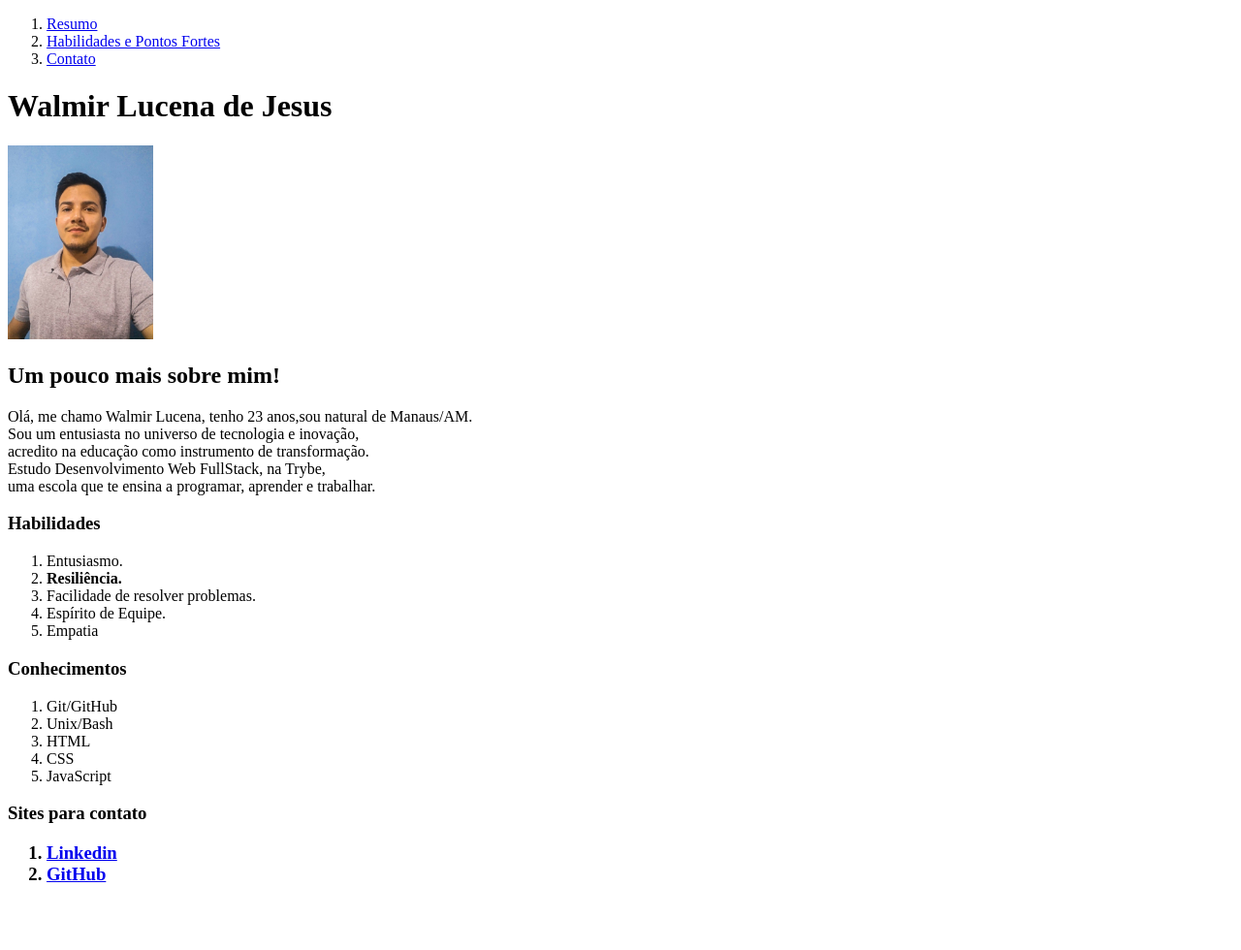
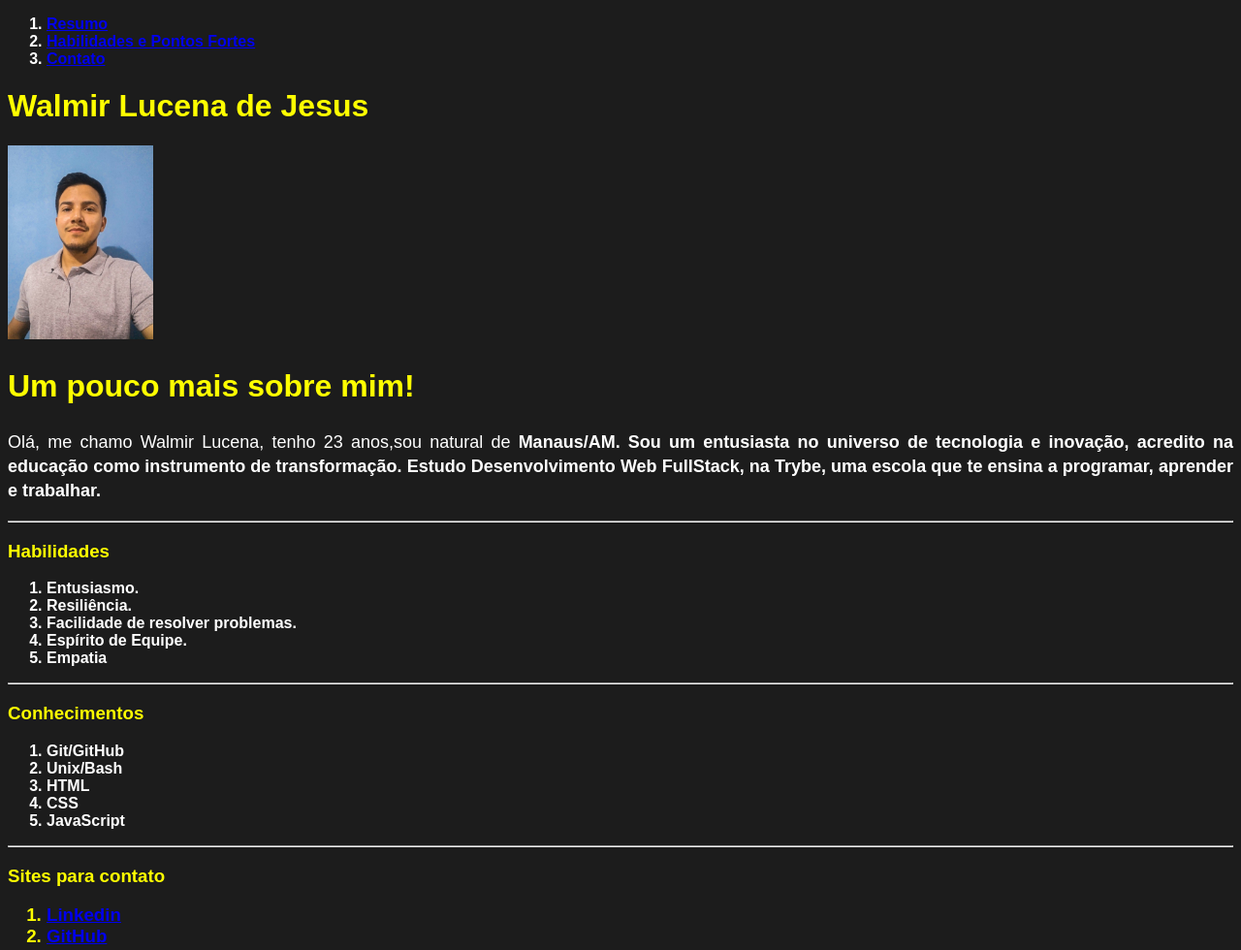
Before and after one commit to WalmirLucena/WalmirLucena.github.io, a plain HTML site: page index.html in a window 1280 px wide. Shown: the whole page at 97% size. Before the commit the page ends 932 px from the top, so only its background shows below. Drawn offline with Linux system fonts and the light colour scheme.

Commit message:
Adiciona Atualizacoes de Css no site

```diff
--- a/index.html
+++ b/index.html
@@ -3,9 +3,11 @@
     <head>
         <meta charset="UTF-8">
         <title>Portfólio Walmir</title>
+        <link rel="stylesheet" type="text/css" href="style.css">
+
     </head>
     <body>
-        <ol>
+        <ol class="list_style">
             <li> <a href="#resumo">Resumo</a></li>
             <li> <a href="#habili">Habilidades e Pontos Fortes</a></li>
             <li> <a href="#sites">Contato</a></li>
@@ -15,31 +17,34 @@
         <h2>Um pouco mais sobre mim!</h2>
         <p id="resumo"> Olá, me chamo Walmir Lucena,
             tenho 23 anos,sou natural
-             de Manaus/AM.<br> Sou um
+             de <strong>Manaus/AM<strong>. Sou um
              entusiasta no universo de
-             tecnologia e inovação,<br>
+             tecnologia e inovação,
             acredito na educação como
-            instrumento de transformação.<br>
+            instrumento de transformação.
                 Estudo Desenvolvimento Web
-                 FullStack, na Trybe</strong>, <br>
+                 FullStack, na Trybe</strong>,
                 uma escola que te ensina a programar,
              aprender e trabalhar. </p>
+             <hr>
         <h3 id="habili">Habilidades</h3>
-        <ol>
+        <ol class="list_style">
         <li>Entusiasmo.</li>
         <li><strong>Resiliência.</strong></li>
         <li>Facilidade de resolver problemas.</li>
         <li>Espírito de Equipe.</li>
         <li>Empatia</li>
         </ol>
+        <hr>
         <h3>Conhecimentos</h3>
-        <ol>
+        <ol class="list_style">
         <li>Git/GitHub</li>
         <li>Unix/Bash</li>
         <li>HTML</li>
         <li>CSS</li>
         <li>JavaScript</li>
         </ol>
+        <hr>
         <h3 id="sites">Sites para contato<h3>
         <ol>
         <li> <a href="www.linkedin.com/in/walmirlucena" target="_blank">Linkedin</a> </li>
--- /dev/null
+++ b/style.css
@@ -0,0 +1,33 @@
+h1{
+    color: yellow;
+}
+h2{
+    color: yellow;
+    font-size: 2em;
+}
+h3{
+    color: yellow;
+}
+.list_style {
+    font-style: inherit;
+    text-align: justify;
+    font-weight:bold;
+    line-height: 18px;
+    color: white;
+
+}
+p {
+    text-align: justify;
+    line-height: 25px;
+    font-weight: lighter;
+    font-size: 18px;
+   color: white;
+
+}
+body{
+    font-size: 16px;
+    font-family: Copperplate, Papyrus, fantasy;
+    background-color: rgba(0, 0, 0, 0.89);
+#strong{
+    font-weight: bold;
+}
```
